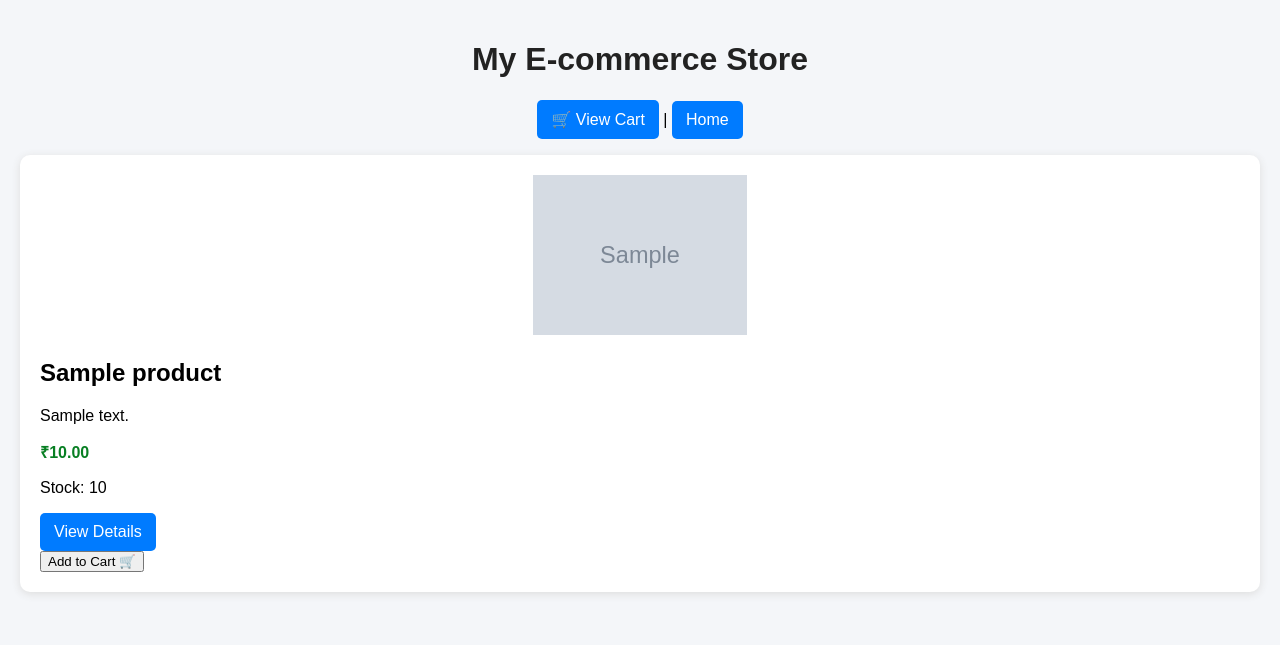
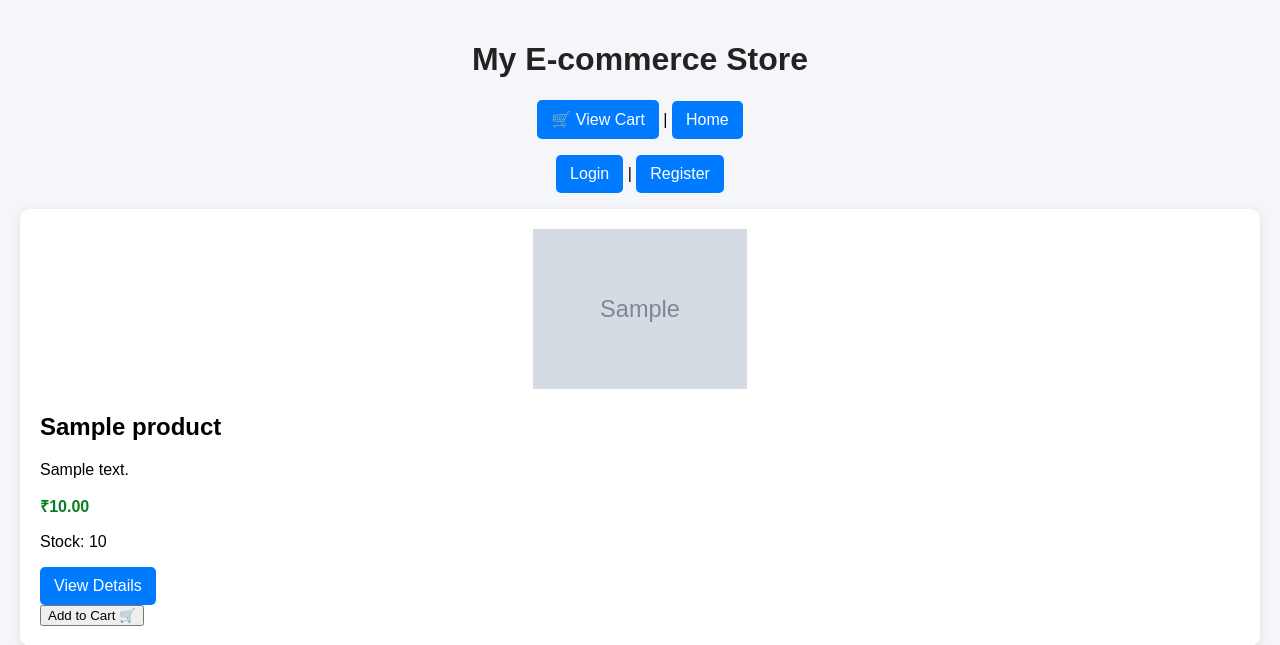
Before and after one commit to afshankmnr-png/CodeAlpha_Simple-E-commerce-Store, a Django app: page / in a window 1280 px wide. Shown: the top 645 px of the page. Run offline with Django 5.2, Linux system fonts and the light colour scheme; tables that the repository leaves empty hold one stand-in row (values such as "Sample post"); grey boxes marked "Sample" are stand-in pictures.

Commit message:
Display welcome message for authenticated users
Add user authentication messages for login/logout.

```diff
--- a/templates/shop/product_list.html
+++ b/templates/shop/product_list.html
@@ -71,6 +71,19 @@
     <a href="{% url 'product_list' %}">Home</a>
 </p>
 
+{% if user.is_authenticated %}
+    <p style="text-align: center;">
+        Welcome, {{ user.username }}!
+        <a href="{% url 'logout' %}">Logout</a>
+    </p>
+{% else %}
+    <p style="text-align: center;">
+        <a href="{% url 'login' %}">Login</a>
+        |
+        <a href="{% url 'register' %}">Register</a>
+    </p>
+{% endif %}
+
 
     <div class="products">
         {% for product in products %}
```
